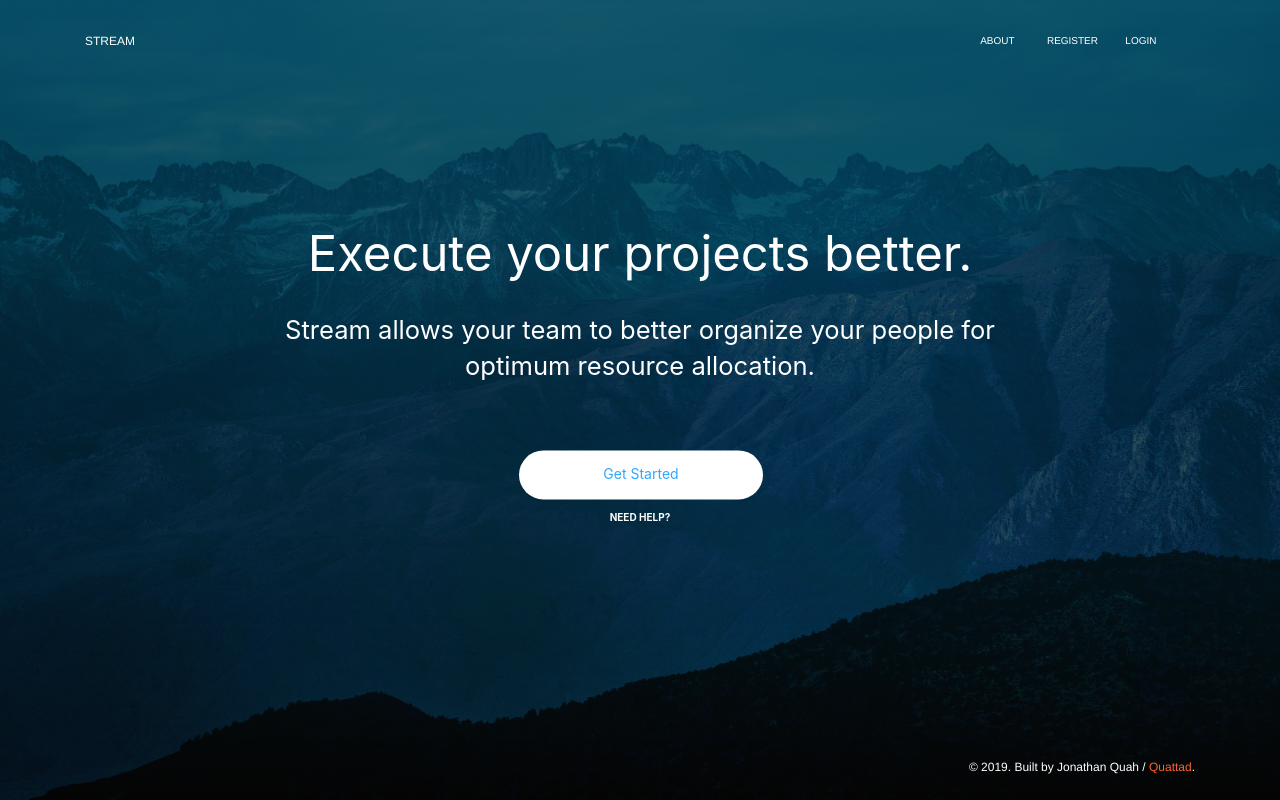
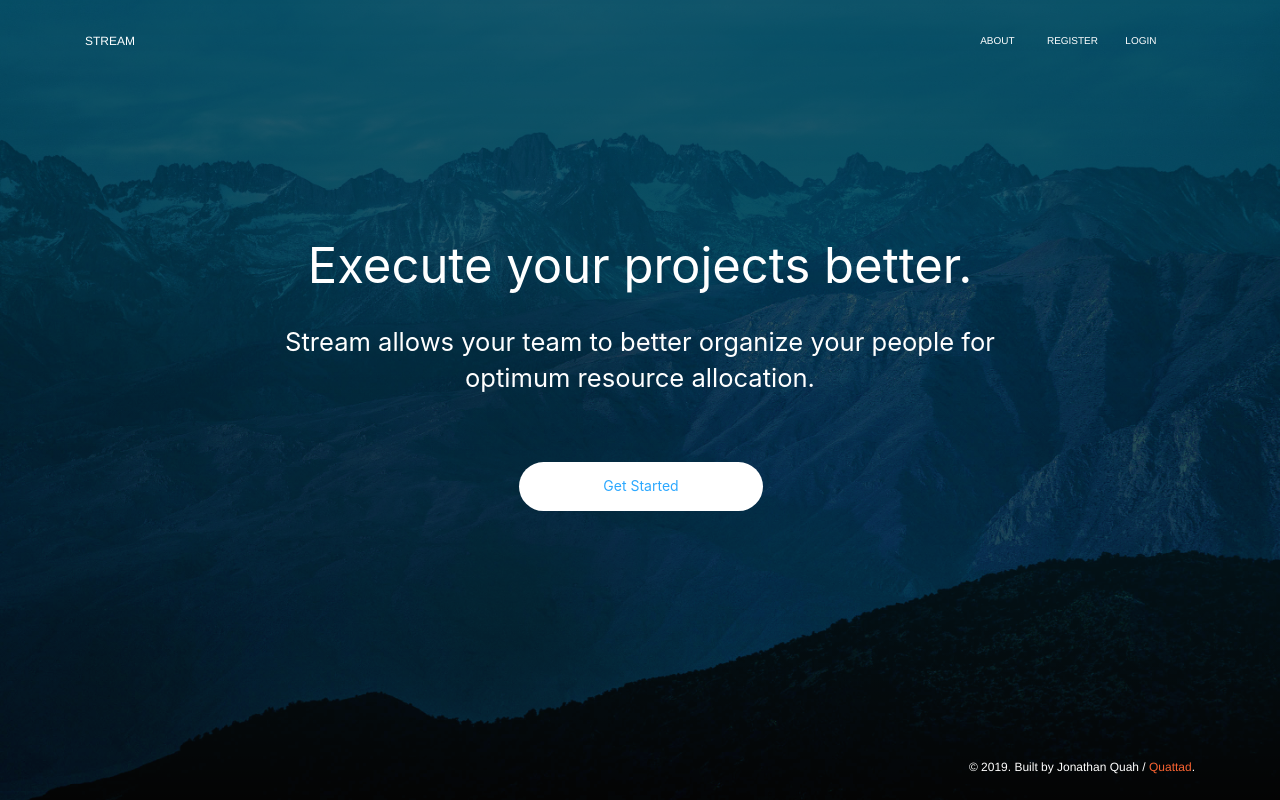
Before and after one commit to quattad/stream, a React (Create React App) app: page / in a window 1280 px wide. Built offline with nearby package versions, Linux system fonts and the light colour scheme.

Commit message:
Minor refactoring of HomePublic

```diff
--- a/src/components/HomePublic.components.js
+++ b/src/components/HomePublic.components.js
@@ -5,9 +5,10 @@ import { Button, Container, Card, CardFooter, Form, Col } from 'reactstrap';
 // Import child components
 import TransparentFooter from './TransparentFooter'
 
-import {useAuthContext} from "../services/AuthReducer"
+// Import services
+import { useAuthContext } from "../services/AuthReducer"
 
-function IndexHeader() {
+const HomePublic = () => {
   const auth = useAuthContext();
   let pageHeader = React.createRef();
 
@@ -35,22 +36,33 @@ function IndexHeader() {
   return (
     <>
     {auth.state.isAuthenticated && <Redirect to='/dashboard'> push={true} </Redirect>}
-      <div className="page-header clear-filter" filter-color="blue">
-        <div className="page-header-image"
-        style={{
-            backgroundImage: "url(" + require("../assets/img/header.jpg") + ")"
-            }} ref={pageHeader}></div>
-          <div className="content-center brand">
+      <div
+      className="page-header clear-filter"
+      filter-color="blue">
+        <div
+        className="page-header-image"
+        style={{backgroundImage: "url(" + require("../assets/img/header.jpg") + ")"}}
+        ref={pageHeader}></div>
+          <div
+          className="content-center brand">
             <Container>
-            <h1 className="h1-seo">Execute your projects better.</h1>
+              <h1
+              className="h1-seo">Execute your projects better.</h1>
             <h3>Stream allows your team to better organize your people for optimum resource allocation.</h3>
             </Container>
             <br />
             <Container>
-            <Col className="ml-auto mr-auto" md="4">
-              <Card className="card-login card-plain">
-                <Form action="" className="form" method="">
-                  <CardFooter className="text-center">
+            <Col
+            className="ml-auto mr-auto"
+            md="4">
+              <Card
+              className="card-login card-plain">
+                <Form
+                action=""
+                className="form"
+                method="">
+                  <CardFooter
+                  className="text-center">
                     <Button
                     href="/register"
                     block
@@ -58,20 +70,7 @@ function IndexHeader() {
                     color="info"
                     onClick={()=> "window.location='./register'"}
                     size="lg"
-                    >
-                      Get Started
-                    </Button>
-                    <div className="pull-center">
-                      <h6>
-                        <a
-                          className="link"
-                          href="#pablo"
-                          onClick={e => e.preventDefault()}
-                        >
-                          Need help?
-                        </a>
-                      </h6>
-                    </div>
+                    >Get Started</Button>
                   </CardFooter>
                 </Form>
               </Card>
@@ -84,4 +83,4 @@ function IndexHeader() {
   );
 }
 
-export default IndexHeader;
+export default HomePublic;
```
Lines whose indentation alone changed are shown as unchanged.
